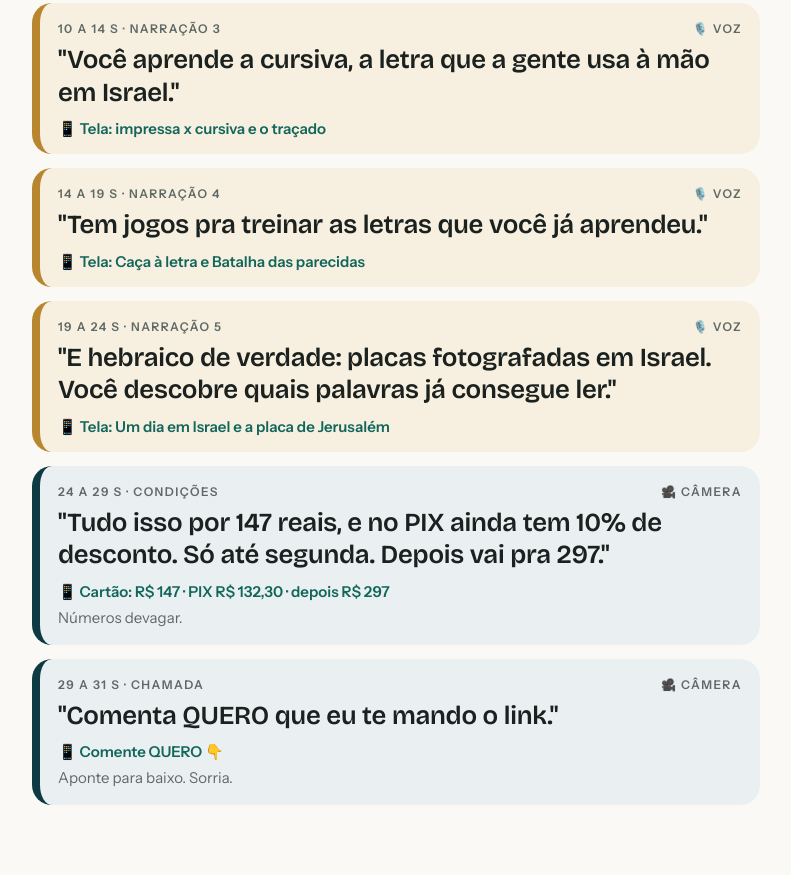
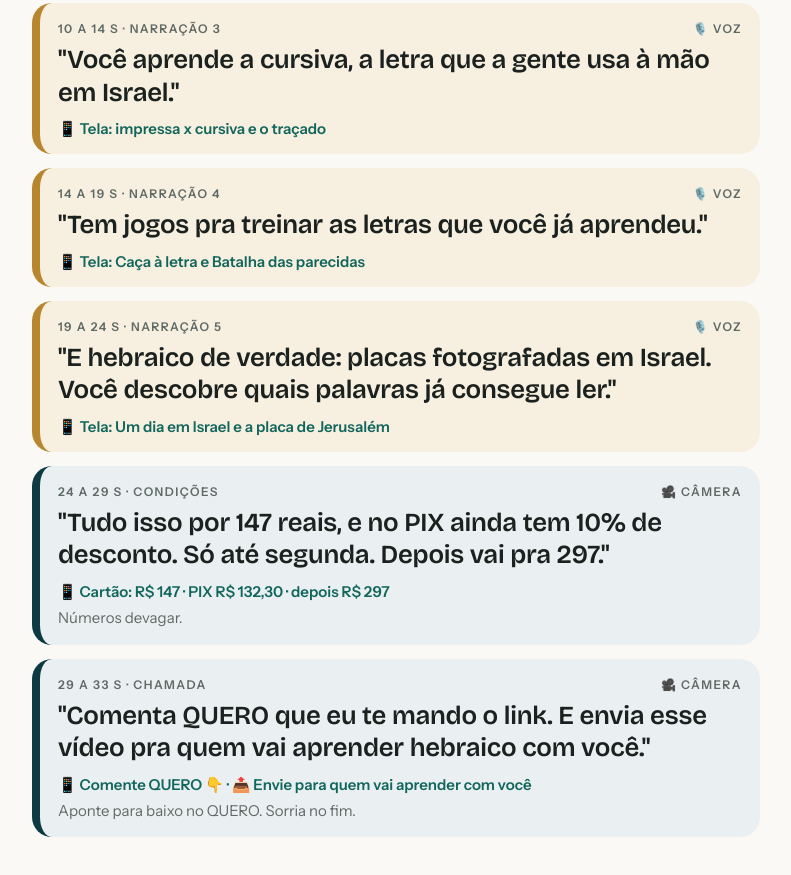
Before and after one commit to Moshikgueta/hebraico-guias, a plain HTML site: page estudio/tour/index.html in a window 1280 px wide. Shown: the part 810-1685 px from the top of the page, without its empty margins (244-1035 px from the left). Drawn offline with nearby package versions, Linux system fonts and the light colour scheme.

Commit message:
Estúdio tour: chamada para enviar o vídeo
Co-Authored-By: Claude Opus 5.5 <noreply@anthropic.com>
Claude-Session: https://claude.ai/code/session_01QuanvBEV3Ejm5TZ1Lo12Sq

```diff
--- a/estudio/tour/index.html
+++ b/estudio/tour/index.html
@@ -81,7 +81,7 @@ const CAM=[
  ['Gancho A · recomendado','Antes de comprar, você quer ver a plataforma por dentro? Vem comigo.','Mostre o celular com a plataforma aberta, perto do rosto. Tom de quem vai contar um segredo.'],
  ['Gancho B · opcional','Eu vou abrir a minha plataforma de hebraico pra você ver tudo o que tem lá dentro.','Grave para testarmos. Já comece com o celular na mão.'],
  ['Final · condições','Tudo isso por 147 reais, e no PIX ainda tem 10% de desconto. Só até segunda. Depois vai pra 297.','Mais sério e próximo. Números devagar.'],
- ['Final · chamada','Comenta QUERO que eu te mando o link.','Aponte para baixo. Sorria no fim.']];
+ ['Final · chamada','Comenta QUERO que eu te mando o link. E envia esse vídeo pra quem vai aprender hebraico com você.','Aponte para baixo no QUERO. Sorria no fim.']];
 const VO=[
  ['Narração 1 · caminho','Um caminho do zero: as 22 letras, uma por vez.'],
  ['Narração 2 · pronúncia','Cada letra e cada palavra com a minha voz. Pronúncia de israelense.'],
@@ -97,7 +97,7 @@ const ROT=[
  ['v','14 a 19 s · Narração 4','Tem jogos pra treinar as letras que você já aprendeu.','Tela: Caça à letra e Batalha das parecidas',''],
  ['v','19 a 24 s · Narração 5','E hebraico de verdade: placas fotografadas em Israel. Você descobre quais palavras já consegue ler.','Tela: Um dia em Israel e a placa de Jerusalém',''],
  ['c','24 a 29 s · Condições','Tudo isso por 147 reais, e no PIX ainda tem 10% de desconto. Só até segunda. Depois vai pra 297.','Cartão: R$ 147 · PIX R$ 132,30 · depois R$ 297','Números devagar.'],
- ['c','29 a 31 s · Chamada','Comenta QUERO que eu te mando o link.','Comente QUERO 👇','Aponte para baixo. Sorria.']];
+ ['c','29 a 33 s · Chamada','Comenta QUERO que eu te mando o link. E envia esse vídeo pra quem vai aprender hebraico com você.','Comente QUERO 👇 · 📤 Envie para quem vai aprender com você','Aponte para baixo no QUERO. Sorria no fim.']];
 $('rot').innerHTML=ROT.map(r=>`<div class="bl ${r[0]}"><div class=k><span>${r[1]}</span><span>${r[0]==='c'?'🎥 câmera':'🎙️ voz'}</span></div><div class=fala>"${r[2]}"</div><div class=tela>📱 ${r[3]}</div>${r[4]?`<div class=como>${r[4]}</div>`:''}</div>`).join('');
 
 // abas
```
